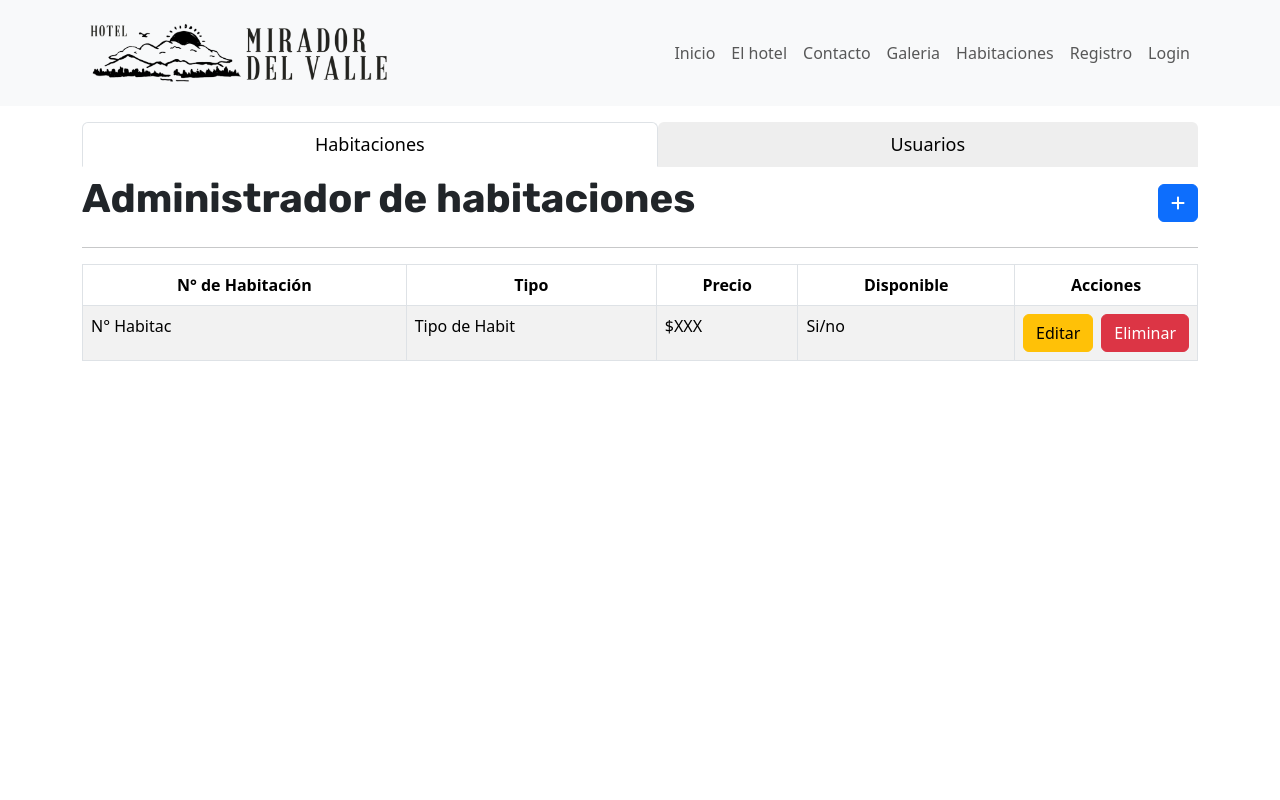
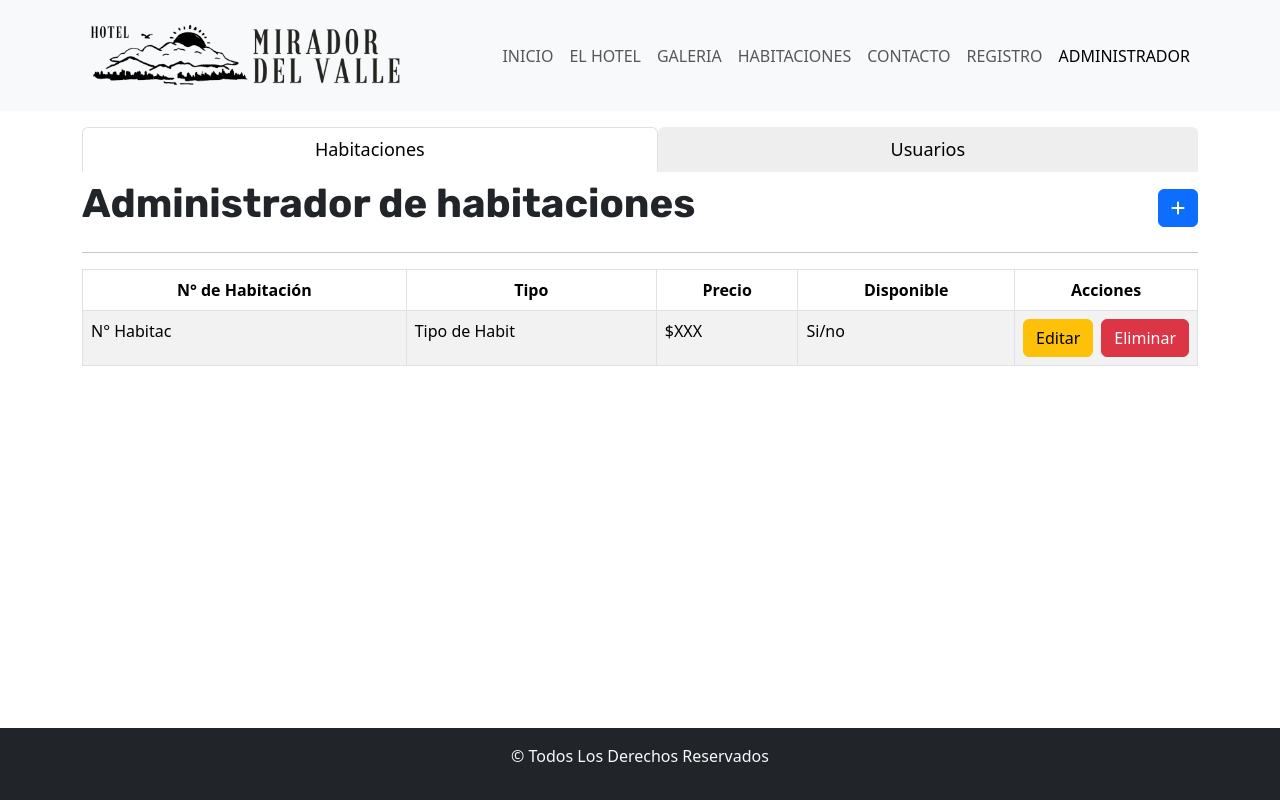
Before and after one commit to lucasecapdevila/hotel-mirador-del-valle, a React (Vite) app: page /administrador in a window 1280 px wide. Built offline with nearby package versions, Linux system fonts and the light colour scheme.

Commit message:
configure las rutas del menu

```diff
--- a/src/App.jsx
+++ b/src/App.jsx
@@ -1,13 +1,25 @@
 import './App.css'
 import Admin from './components/pages/Admin'
 import Menu from './components/common/Menu'
+import Error404 from "./components/pages/Error404"
+import Footer from "./components/common/Footer"
+import { BrowserRouter, Routes, Route } from 'react-router-dom'
 
 function App() {
 
   return (
     <>
-    <Menu></Menu>
-      <Admin />
+   <BrowserRouter>
+   <Menu></Menu>
+   <Routes>
+    <Route exact path='/' element={<Error404></Error404>}></Route>
+    <Route exact path='/administrador' element={<Admin></Admin>}></Route>
+    <Route exact path='/administrador/crear' element={<Admin></Admin>}></Route>
+    <Route exact path='/administrador/editar' element={<Admin></Admin>}></Route>
+    <Route exact path='*' element={<Error404></Error404>}></Route>
+   </Routes>
+   <Footer></Footer>
+   </BrowserRouter>
     </>
   )
 }
--- /dev/null
+++ b/src/components/common/Footer.jsx
@@ -0,0 +1,12 @@
+
+const Footer = () => {
+    return (
+        <>
+        <footer className="text-center bg-dark text-light py-3">
+            <p>&copy; Todos Los Derechos Reservados</p>
+        </footer>
+        </>
+    );
+};
+
+export default Footer;
--- a/src/components/common/Menu.jsx
+++ b/src/components/common/Menu.jsx
@@ -1,24 +1,25 @@
 import {Navbar, Container, Nav} from 'react-bootstrap'
 import logo from "../../assets/iconNav.png"
+import { Link, NavLink } from 'react-router-dom';
 
 const Menu = () => {
     return (
         <>
           <Navbar expand="lg" className="bg-body-tertiary">
       <Container>
-        <Navbar.Brand href="#home">
-            <img src={logo} height={80} alt="logo del hotel mirador del valle" />
+        <Navbar.Brand as={Link} to="/">
+            <img src={logo} height={85} alt="logo del hotel mirador del valle" />
         </Navbar.Brand>
         <Navbar.Toggle aria-controls="basic-navbar-nav" />
         <Navbar.Collapse id="basic-navbar-nav">
           <Nav className="ms-auto">
-            <Nav.Link href="#home">Inicio</Nav.Link>
-            <Nav.Link href="#link">El hotel</Nav.Link>
-            <Nav.Link href="#link">Contacto</Nav.Link>
-            <Nav.Link href="#link">Galeria</Nav.Link>
-            <Nav.Link href="#link">Habitaciones</Nav.Link>
-            <Nav.Link href="#link">Registro</Nav.Link>
-            <Nav.Link href="#link">Login</Nav.Link>
+            <NavLink end className="nav-link" to="/">INICIO</NavLink>
+            <NavLink end className="nav-link" to="/quienesomos">EL HOTEL</NavLink>
+            <NavLink end className="nav-link" to="/galeriadeimagenes">GALERIA</NavLink>
+            <NavLink end className="nav-link" to="/habitaciones">HABITACIONES</NavLink>
+            <NavLink end className="nav-link" to="/contacto">CONTACTO</NavLink>
+            <NavLink end className="nav-link" to="/registro">REGISTRO</NavLink>
+            <NavLink end className="nav-link" to="/administrador">ADMINISTRADOR</NavLink>
           </Nav>
         </Navbar.Collapse>
       </Container>
--- a/src/components/pages/Admin.jsx
+++ b/src/components/pages/Admin.jsx
@@ -5,7 +5,7 @@ import ItemHabitacion from "./habitaciones/ItemHabitacion"
 
 const Admin = () => {
   return (
-    <main className="my-3">
+    <main className="my-3 mainPage">
       <Container>
         <Tabs fill defaultActiveKey='habitaciones'>
           <Tab eventKey='habitaciones' title='Habitaciones'>
--- /dev/null
+++ b/src/components/pages/Error404.jsx
@@ -0,0 +1,13 @@
+import { Container } from 'react-bootstrap'
+
+const Error404 = () => {
+    return (
+        <>
+        <Container className='mainPage'>
+            <p>Pagina de error 404</p>
+        </Container>
+        </>
+    );
+};
+
+export default Error404;
```
Also changed, not shown: src/assets/iconNav.png.
